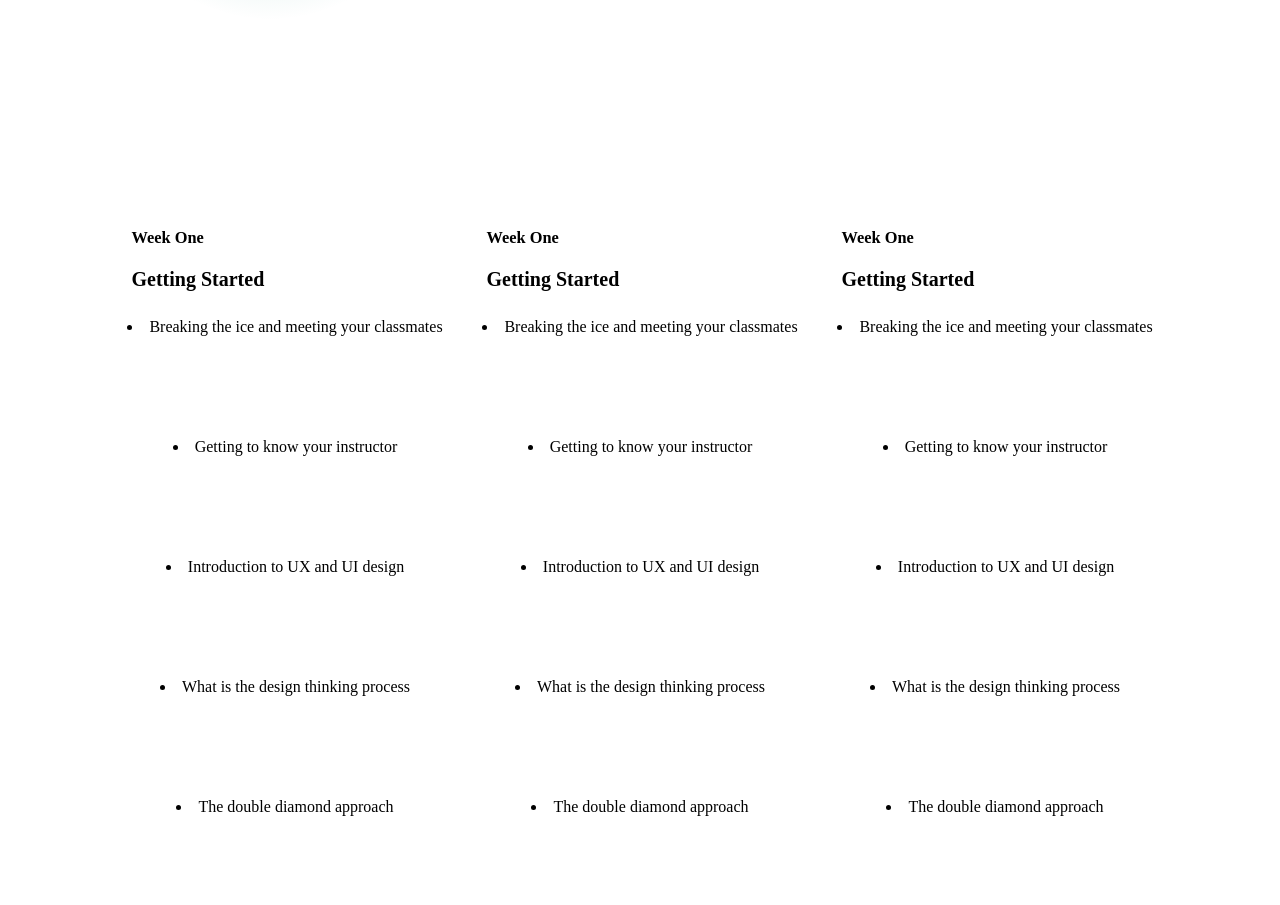
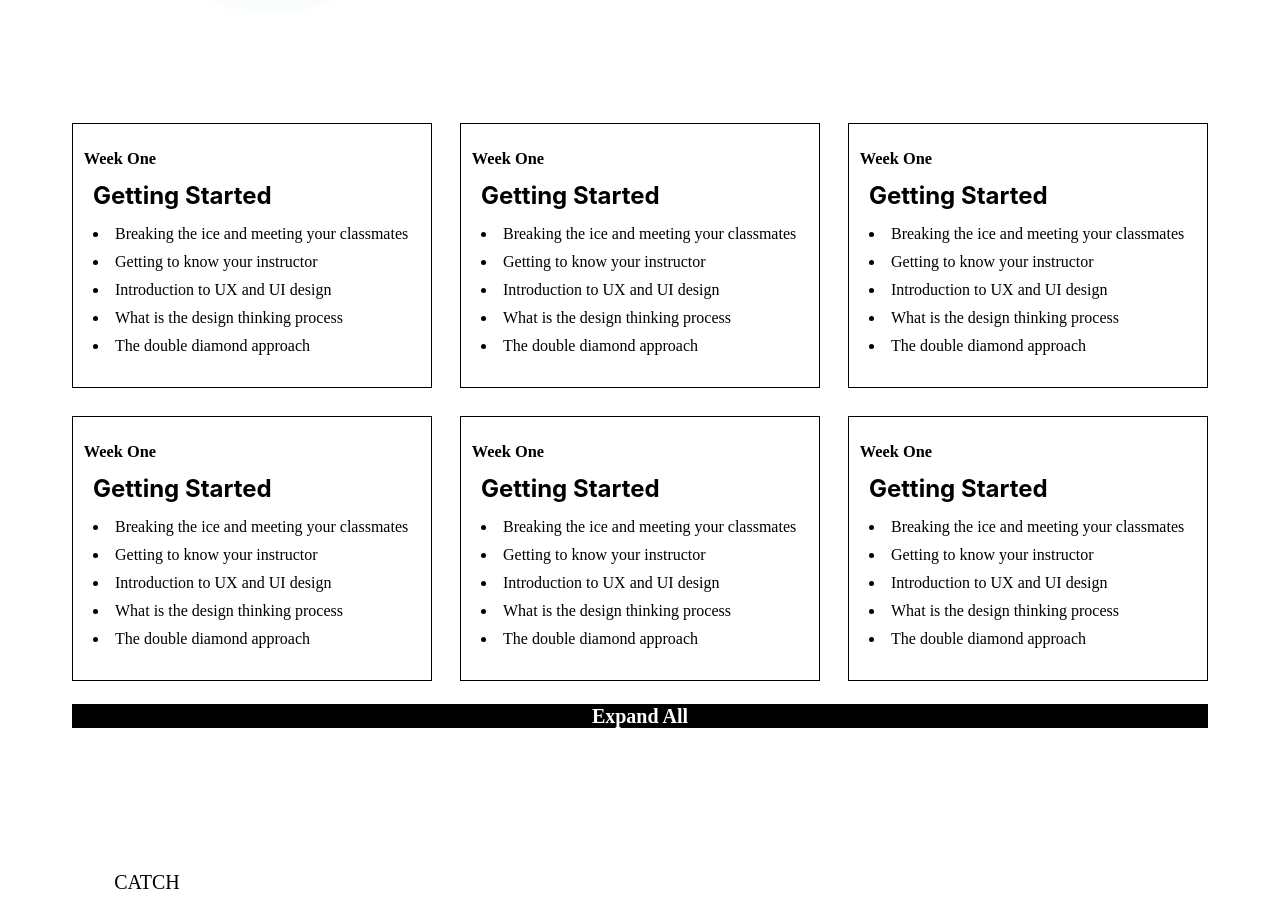
Before and after one commit to Poonam7507/Internproject1, a React (Create React App) app: page / in a window 1280 px wide. Shown: the part 1880-2785 px from the top of the page. Built offline with nearby package versions, Linux system fonts and the light colour scheme.

Commit message:
styled components

```diff
--- a/src/Component/Card1.js
+++ b/src/Component/Card1.js
@@ -20,6 +20,7 @@ export default function Card1({week,start,line1,line2,line3,line4,line5}) {
                </div>
              </div>
 
+
     </>
   )
 }
--- /dev/null
+++ b/src/Component/Card2.js
@@ -0,0 +1,19 @@
+import React from 'react'
+import './Css/Card2.css'
+import './Css/Included.css'
+
+
+export default function Card2({design,about}) {
+  return (
+    <>
+<div className='prod_box'>
+<div className='rect'>
+
+</div>
+<div className='heading' >{design}</div>
+<p>{about}</p>
+</div>
+    </>
+
+  )
+}
--- /dev/null
+++ b/src/Component/Css/Card2.css
@@ -0,0 +1,154 @@
+.container2{
+/* Auto layout */
+display: flex;
+flex-direction: row;
+align-items: flex-start;
+flex-wrap: wrap;
+justify-content: space-around;
+justify-content: center;
+align-items: center;
+padding:6px;
+gap: 110px;
+
+position: absolute;
+width: 1030px;
+height: 237px;
+left: 122px;
+top: 202px;
+margin-bottom: 20px;
+color: black;
+
+}
+
+
+.prod_box{
+    display: flex;
+flex-direction: column;
+align-items: flex-start;
+padding: 10px;
+
+/* width: 290px;
+height: 237px; */
+width: 250px;
+height: 100px;
+
+font-family: 'Montserrat';
+font-style: normal;
+font-weight: 500;
+font-size: 16px;
+line-height: 20px;
+
+color: #FFFFFF;
+
+
+/* Inside auto layout */
+
+flex: none;
+order: 0;
+flex-grow: 0;
+}
+
+/* .box2{
+    position: absolute;
+width: 1030px;
+height: 237px;
+left: 122px;
+top: 1996px;
+} */
+.prod_box .rect{
+    display: flex;
+flex-direction: column;
+align-items: flex-start;
+/* padding: 10px; */
+gap: 10px;
+
+margin-left: 7px;
+
+/* Inside auto layout */
+
+flex: none;
+order: 0;
+flex-grow: 0;
+    width: 34px;
+height: 32px;
+margin-bottom: 5px;
+background: #D9D9D9;
+
+/* Inside auto layout */
+
+flex: none;
+order: 0;
+flex-grow: 0;
+}
+
+.prod_box .heading{
+    display: flex;
+flex-direction: row;
+align-items: flex-start;
+padding: 10px;
+/* padding-top: 15px; */
+gap: 10px;
+
+width: 270px;
+height: 44px;
+
+
+/* Inside auto layout */
+
+flex: none;
+order: 1;
+flex-grow: 0;
+
+width: 164px;
+height: 24px;
+
+font-family: 'Montserrat';
+font-style: normal;
+font-weight: 700;
+font-size: 20px;
+line-height: 24px;
+text-align: center;
+
+color: #FFFFFF;
+
+
+/* Inside auto layout */
+
+flex: none;
+order: 0;
+flex-grow: 0;
+}
+
+.prod_box p{
+    display: flex;
+    flex-direction: row;
+    align-items: flex-start;
+    padding: 10px;
+    gap: 10px;
+    width: 270px;
+    height: 120px;
+
+
+    /* Inside auto layout */
+
+    flex: none;
+    order: 2;
+    flex-grow: 0;
+    width: 250px;
+height: 100px;
+
+font-family: 'Montserrat';
+font-style: normal;
+font-weight: 500;
+font-size: 16px;
+line-height: 20px;
+
+color: #FFFFFF;
+
+
+/* Inside auto layout */
+
+flex: none;
+order: 0;
+flex-grow: 0;
+}
--- /dev/null
+++ b/src/Component/Css/Included.css
@@ -0,0 +1,86 @@
+.included_content{
+    position: absolute;
+width: 1282px;
+height: 866px;
+left: -2px;
+top: 3761px;
+
+background: #000000;
+}
+
+.container1{
+    padding-top: 5%;
+}
+.included_content .text{
+    display: flex;
+    flex-direction: row;
+   margin-left: 134px;
+  margin-bottom: 0;
+    /* align-items: flex-start; */
+    padding: 0px;
+    /* gap: 10px; */
+
+    width: 210px;
+    height: 26px;
+
+
+    /* Inside auto layout */
+
+    flex: none;
+    order: 0;
+    flex-grow: 0;
+    width: 210px;
+height: 26px;
+font-family: 'Montserrat';
+font-style: normal;
+font-weight: 400;
+font-size: 20px;
+line-height: 24px;
+
+color: #FFFFFF;
+
+
+/* Inside auto layout */
+
+flex: none;
+order: 0;
+flex-grow: 0;
+}
+
+
+.included_content h2{
+    justify-content: center;
+    display: flex;
+flex-direction: row;
+/* align-items: flex-start; */
+padding: 0px;
+gap: 10px;
+margin-top: 0;
+margin-bottom: 10px;
+width: 1136px;
+height: 51px;
+
+
+/* Inside auto layout */
+
+flex: none;
+order: 1;
+flex-grow: 0;
+width: 1136px;
+height: 51px;
+
+font-family: 'Montserrat';
+font-style: normal;
+font-weight: 800;
+font-size: 42px;
+line-height: 51px;
+
+color: #FFFFFF;
+
+
+/* Inside auto layout */
+
+flex: none;
+order: 0;
+flex-grow: 0;
+}
--- /dev/null
+++ b/src/Component/Css/Sponsered.css
@@ -0,0 +1,114 @@
+.sponsered_content{
+    display: flex;
+flex-direction: column;
+align-items: flex-start;
+padding: 0px;
+
+position: absolute;
+width: 1136px;
+height: 196px;
+left: 73px;
+top: 2750px;
+
+}
+.sponsered_content .catch{
+    /* display: flex;
+flex-direction: row; */
+align-items: flex-start;
+padding: 0px;
+/* gap: 10px; */
+
+width: 148px;
+height: 20px;
+
+
+/* Inside auto layout */
+
+flex: none;
+order: 0;
+flex-grow: 0;
+
+
+font-family: 'Montserrat';
+font-style: normal;
+font-weight: 400;
+font-size: 20px;
+line-height: 24px;
+
+color: #000000;
+
+
+/* Inside auto layout */
+
+flex: none;
+order: 0;
+flex-grow: 0;
+}
+.sponsered_content .heading{
+    /* display: flex;
+flex-direction: row; */
+align-items: flex-start;
+padding: 0px;
+margin: 0;
+/* gap: 10px; */
+
+width: 1136px;
+height: 170px;
+
+
+font-family: 'Montserrat';
+font-style: normal;
+font-weight: 800;
+font-size: 70px;
+line-height: 85px;
+
+color: #000000;
+
+
+/* Inside auto layout */
+
+flex: none;
+order: 1;
+flex-grow: 0;
+}
+
+.sponsered_material{
+    display: flex;
+flex-direction: row;
+align-items: flex-start;
+padding: 0px;
+gap: 45px;
+
+position: absolute;
+width: 1135px;
+height: 250px;
+left: 72px;
+top: 3007px;
+
+}
+.sponsered_material .rectangle,.sponsered_material2 .rectangle{
+    width: 250px;
+height: 250px;
+
+background: #D9D9D9;
+
+/* Inside auto layout */
+
+flex: none;
+order: 0;
+flex-grow: 0;
+}
+
+.sponsered_material2{
+    display: flex;
+    flex-direction: row;
+    align-items: flex-start;
+    padding: 0px;
+    gap: 45px;
+
+    position: absolute;
+    width: 1135px;
+    height: 250px;
+    left: 71px;
+    top: 3308px;
+}
--- a/src/Component/Css/Weeklycontent.css
+++ b/src/Component/Css/Weeklycontent.css
@@ -9,7 +9,7 @@ position: absolute;
 width: 1136px;
 height: 265px;
 left: 72px;
-top: 2083px;
+top: 2003px;
 
 flex-wrap: wrap;
 justify-content: space-around;
@@ -17,17 +17,30 @@ justify-content: center;
 align-items: center;
 
 }
+.weekly_material{
+    box-sizing: border-box;
+
+/* Auto layout */
+
+display: flex;
+flex-direction: column;
+align-items: flex-start;
+padding: 10px;
+
+width: 360px;
+height: 265px;
+
+background: #FFFFFF;
+border: 1px solid #000000;
+
+/* Inside auto layout */
+
+flex: none;
+order: 0;
+flex-grow: 0;
+}
 
  .weekly_material .box1{
-    display: flex;
-    flex-direction: row;
-    align-items: flex-start;
-    padding: 10px;
-    gap: 10px;
-
-    width: 270px;
-    height: 37px;
-
     width: 74px;
     height: 17px;
 
@@ -36,19 +49,20 @@ font-style: normal;
     font-weight: 400;
     font-size: 14px;
     line-height: 17px;
-
+    /* identical to box height */
 
     text-align: center;
 
     color: #000000;
 
 
+    /* Inside auto layout */
 
     flex: none;
     order: 0;
     flex-grow: 0;
 }
-.weekly_material h2{
+.weekly_material .box2{
     display: flex;
     flex-direction: row;
     align-items: flex-start;
@@ -59,39 +73,74 @@ width: 270px;
     height: 44px;
 
 
+    /* Inside auto layout */
 
     flex: none;
     order: 1;
     flex-grow: 0;
-width: 163px;
-height: 24px;
-
-font-family: 'Montserrat';
-font-style: normal;
-font-weight: 700;
-font-size: 20px;
-line-height: 24px;
-text-align: center;
-
-color: #000000;
 }
 
-.weekly_material li{
-    width: 327px;
-height: 120px;
+.weekly_material .box3{
+    display: flex;
+flex-direction: column;
+align-items: flex-start;
+padding: 10px 71px 10px 10px;
+gap: 10px;
+
+width: 337px;
+height: 164px;
+
+
+/* Inside auto layout */
+
+flex: none;
+order: 2;
+flex-grow: 0;
+}
+
+.weekly_material .box3 li{
+
 
 font-family: 'Montserrat';
 font-style: normal;
 font-weight: 500;
 font-size: 16px;
-line-height: 20px;
+
 
 color: #000000;
 
 
-
+/* Inside auto layout */
 
 flex: none;
 order: 0;
 flex-grow: 0;
 }
+
+.expand{
+    display: flex;
+flex-direction: row;
+justify-content: center;
+align-items: flex-start;
+/* padding: 10px; */
+/* gap: 10px; */
+
+position: absolute;
+width: 1135px;
+height: 44px;
+left: 0;
+/* left: 73px; */
+top: 581px;
+width: 100%;
+height: 24px;
+justify-content: center;
+font-family: 'Montserrat';
+font-style: normal;
+font-weight: 600;
+font-size: 20px;
+line-height: 24px;
+text-align: center;
+
+color: #FFFFFF;
+background: #000000;
+}
--- a/src/Component/Frontpage.js
+++ b/src/Component/Frontpage.js
@@ -5,6 +5,8 @@ import Content from './Content';
 
 import Card1 from './Card1';
 import Weeklycontent from './Weeklycontent';
+import Sponsered from './Sponsered';
+import Included_content from './Included_content';
 export default function Frontpage() {
     const [style1, setStyle1] = useState(true);
     const [style2, setStyle2] = useState(true);
@@ -114,6 +116,12 @@ IN 12 WEEKS
           <div className='fourth_part'>
             <Weeklycontent/>
           </div>
+          <div className='fifth_part'>
+            <Sponsered/>
+          </div>
+          <div className='sixth_part'>
+            <Included_content/>
+          </div>
           </div>
     </>
   )
--- /dev/null
+++ b/src/Component/Included_content.js
@@ -0,0 +1,58 @@
+import React from 'react'
+import Card2 from './Card2'
+import './Css/Included.css'
+import './Css/Card2.css'
+
+export default function Included_content() {
+    const array=[
+        {
+        id:1,
+        design:"Product Design",
+        about:"You'll learn from the best in the design industry; join Dan Mall and the former hiring manager at Google, for live and interactive sessions."
+    },
+        {
+        id:2,
+        design:"Product Design",
+        about:"You'll learn from the best in the design industry; join Dan Mall and the former hiring manager at Google, for live and interactive sessions."
+    },
+        {
+        id:3,
+        design:"Product Design",
+        about:"You'll learn from the best in the design industry; join Dan Mall and the former hiring manager at Google, for live and interactive sessions."
+    },
+        {
+        id:4,
+        design:"Product Design",
+        about:"You'll learn from the best in the design industry; join Dan Mall and the former hiring manager at Google, for live and interactive sessions."
+    },
+        {
+        id:5,
+        design:"Product Design",
+        about:"You'll learn from the best in the design industry; join Dan Mall and the former hiring manager at Google, for live and interactive sessions."
+    },
+        {
+        id:6,
+        design:"Product Design",
+        about:"You'll learn from the best in the design industry; join Dan Mall and the former hiring manager at Google, for live and interactive sessions."
+    },
+]
+  return (
+    <>
+
+    <div className='included_content'>
+             <div className='container1'>
+                <h3 className='text'>WHAT'S INCLUDED</h3>
+                <h2 className='heading'>An immersive and interactive learning experience</h2>
+             </div>
+             <div className='container2'>
+             {array.map((array,id)=>{
+                  return <Card2 key={id}
+                  design={array.design}
+                  about={array.about}
+                  />
+             })}
+             </div>
+    </div>
+    </>
+  )
+}
--- /dev/null
+++ b/src/Component/Sponsered.js
@@ -0,0 +1,47 @@
+import React from 'react'
+import './Css/Sponsered.css'
+
+export default function Sponsered() {
+  return (
+    <>
+    <div className='sponsered_content'>
+         <div className='catch'>
+         CATCH
+         </div>
+         <div className='heading'>
+            One week In-house sponsered design camp in mountains
+         </div>
+    </div>
+    <div className='sponsered_material'>
+        <div className='rectangle'>
+
+        </div>
+        <div className='rectangle'>
+
+        </div>
+        <div className='rectangle'>
+
+        </div>
+        <div className='rectangle'>
+
+        </div>
+    </div>
+
+        <div className='sponsered_material2'>
+        <div className='rectangle'>
+
+        </div>
+        <div className='rectangle'>
+
+        </div>
+        <div className='rectangle'>
+
+        </div>
+        <div className='rectangle'>
+
+        </div>
+
+        </div>
+    </>
+  )
+}
--- a/src/Component/Weeklycontent.js
+++ b/src/Component/Weeklycontent.js
@@ -31,6 +31,33 @@ export default function Weeklycontent() {
         line3:"Introduction to UX and UI design",
         line4:"What is the design thinking process",
         line5:"The double diamond approach"
+    },
+      { id:4,
+        week:"Week One",
+        start:"Getting Started",
+        line1:"Breaking the ice and meeting your classmates",
+        line2:"Getting to know your instructor",
+        line3:"Introduction to UX and UI design",
+        line4:"What is the design thinking process",
+        line5:"The double diamond approach"
+    },
+      { id:5,
+        week:"Week One",
+        start:"Getting Started",
+        line1:"Breaking the ice and meeting your classmates",
+        line2:"Getting to know your instructor",
+        line3:"Introduction to UX and UI design",
+        line4:"What is the design thinking process",
+        line5:"The double diamond approach"
+    },
+      { id:6,
+        week:"Week One",
+        start:"Getting Started",
+        line1:"Breaking the ice and meeting your classmates",
+        line2:"Getting to know your instructor",
+        line3:"Introduction to UX and UI design",
+        line4:"What is the design thinking process",
+        line5:"The double diamond approach"
     }
     ]
   return (
@@ -45,20 +72,13 @@ export default function Weeklycontent() {
           line4={arr.line4}
           line5={arr.line5}
 />
-            // {/* <div className='weekly_material'>
-            //   <div className='box1'>  <h3>{arr.week}</h3></div>
-            //     <h2>{arr.start}</h2>
-            //     <li>{arr.line1}</li>
-            //     <li>{arr.line2}</li>
-            //     <li>{arr.line3}</li>
-            //     <li>{arr.line4}</li>
-            //     <li>{arr.line5}</li>
-            // </div> */}
+
 
 
 
           })}
 
+          <div className='expand'>Expand All</div>
     </div>
 
     </>
```
Also changed, not shown: src/Component/Css/Frontpage.css (+14 -5 lines). Lines whose indentation alone changed are shown as unchanged.
